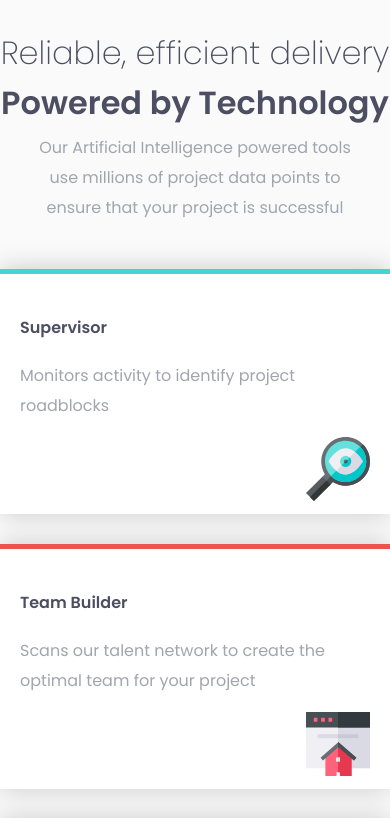
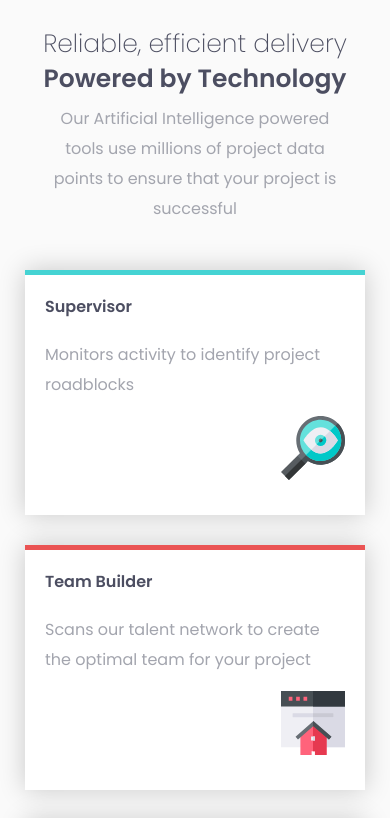
Before and after one commit to prbshguragain/frontendmentor.io-challanges, a plain HTML site: page four card feature section/index.html in a window 390 px wide. Shown: the top 818 px of the page. Drawn offline with Linux system fonts and the light colour scheme.

Commit message:
Media query added

```diff
--- a/four card feature section/css/style.css
+++ b/four card feature section/css/style.css
@@ -19,12 +19,16 @@ h1,h4{
     font-weight: 600;
 }
 
+h4{
+    margin-top: -1px;
+}
+
 img{
     float: right;
 }
 
 .container{
-    max-width: 90vh;
+
 
 }
 
@@ -87,4 +91,12 @@ img{
     .bottomcontainer{
         flex-direction: column;
     }
+
+    h1{
+        font-size: 25px;
+    }
+
+    .box1,.box2,.box3,.box4{
+        width: 300px;
+    }
 }
```
